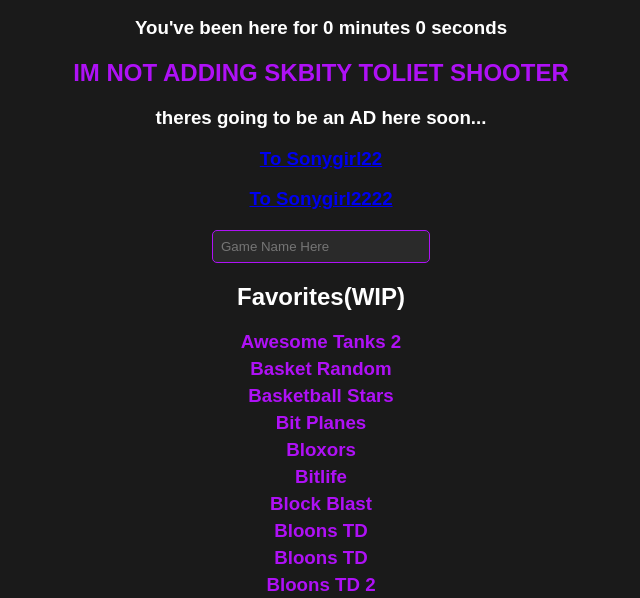
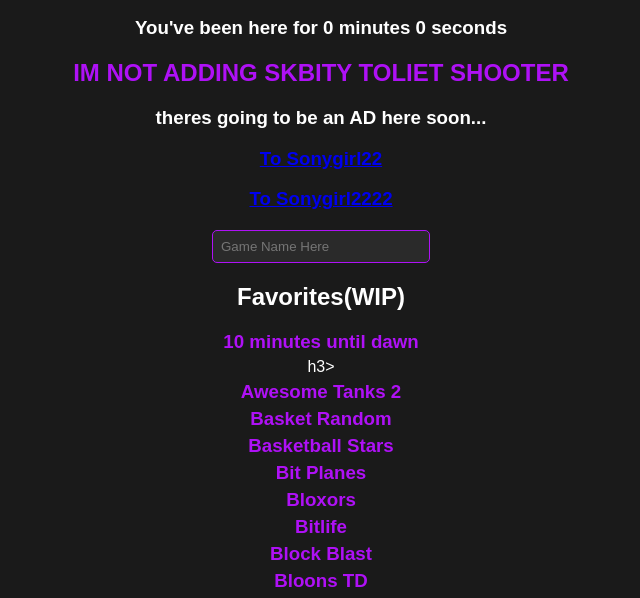
Before and after one commit to sonygirl22/games, a plain HTML site: page menu/index.html in a window 1280 px wide. Shown: the part 499-1097 px from the top of the page, without its empty margins (319-959 px from the left). Drawn offline with Linux system fonts and the light colour scheme.

Commit message:
Update index.html

```diff
--- a/menu/index.html
+++ b/menu/index.html
@@ -102,6 +102,7 @@
         </div>
         <h2>Favorites(WIP)</h2>
         <ul id="favorite-list" class="favorite-list"></ul>
+        <h3 class="game"><a href="https://sonygirl22.github.io/games/10-minutes-until-dawn" targer="_blank"> 10 minutes until dawn </a></h3>h3>
         <h3 class="game"><a href="https://sonygirl22.github.io/games/awsome-tanks-2" target="_blank">Awesome Tanks 2</a></h3>
         <h3 class="game"><a href="https://sonygirl22.github.io/games/basket-random" target="_blank">Basket Random</a></h3>
         <h3 class="game"><a href="https://sonygirl22.github.io/games/basketball-stars" target="_blank">Basketball Stars</a></h3>
```
